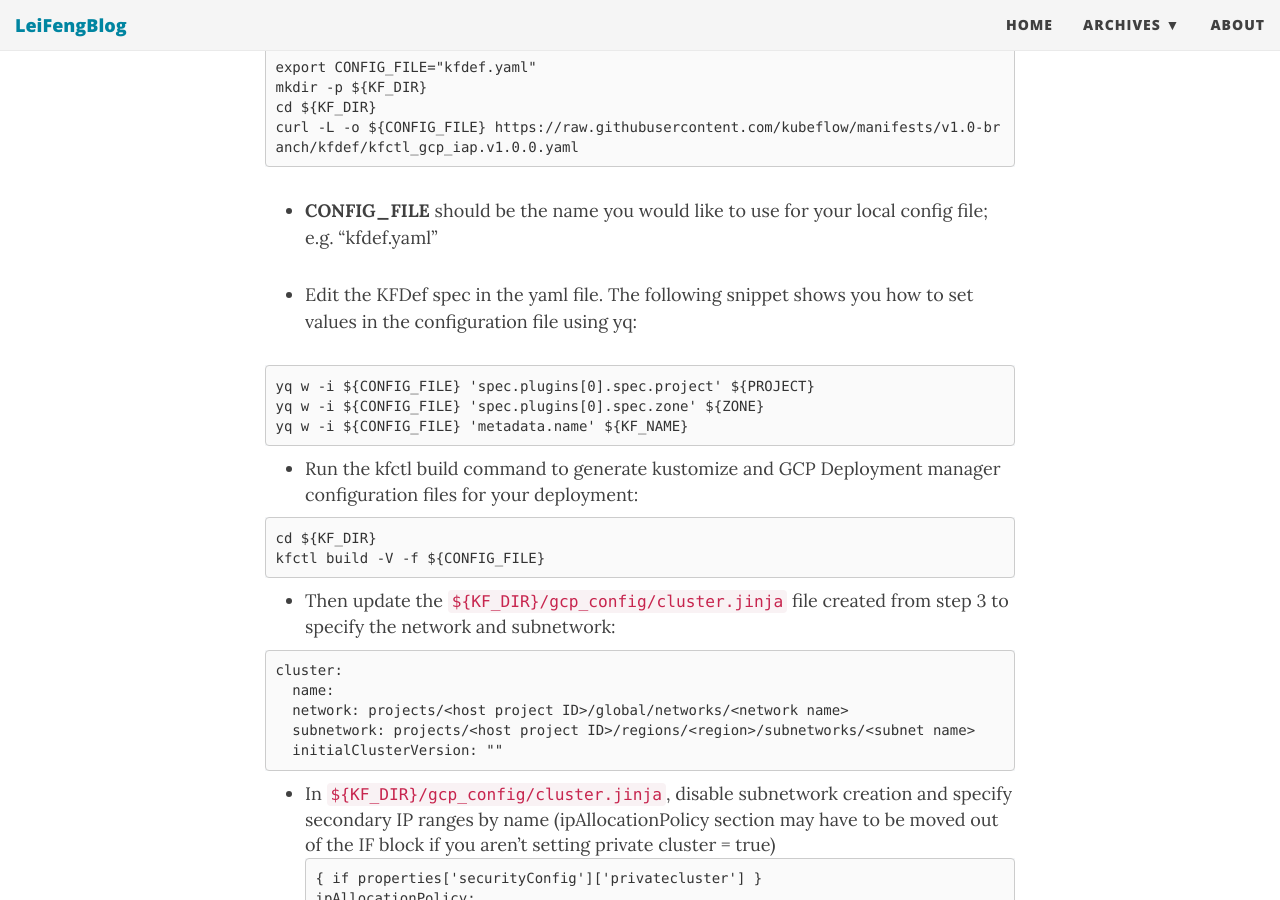
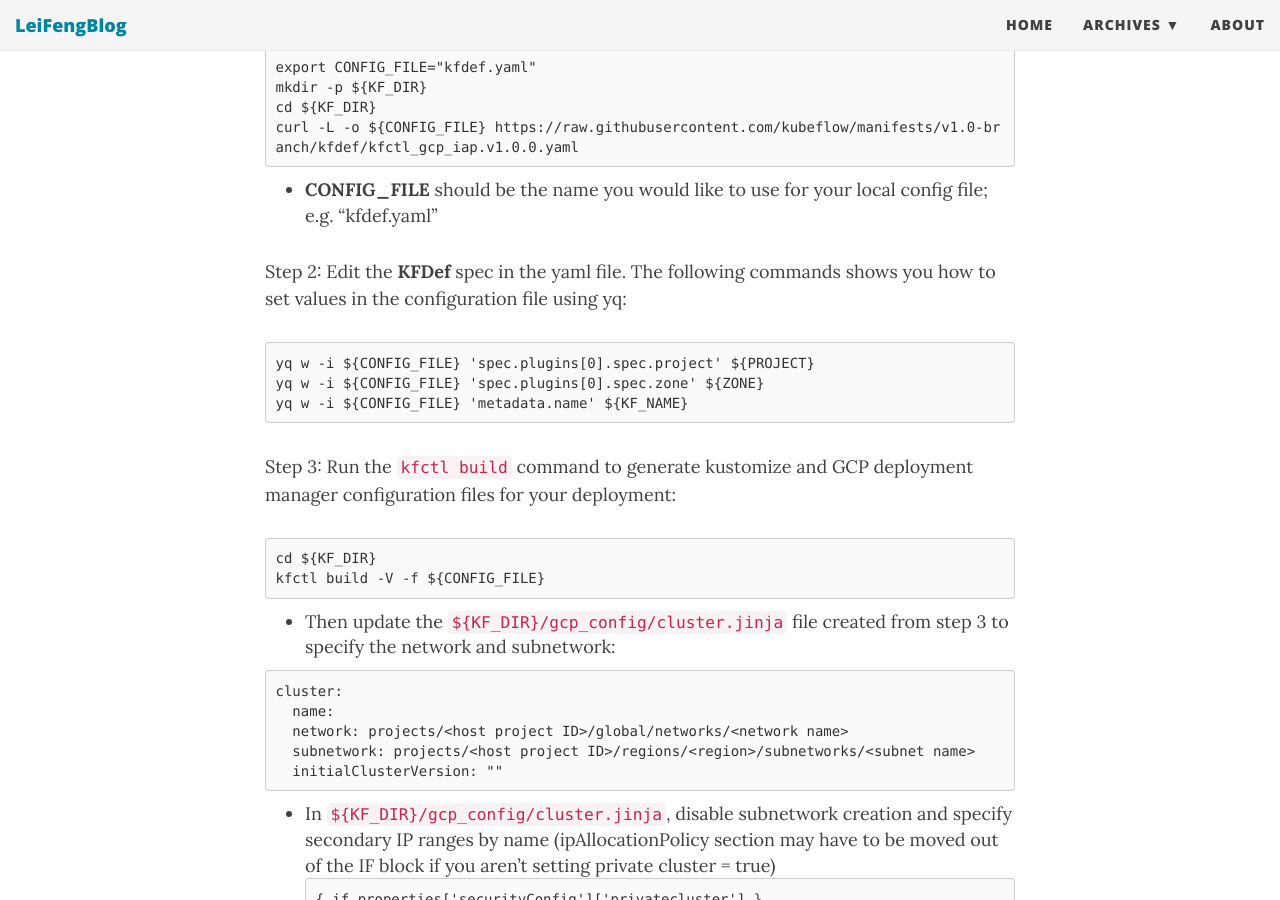
Before and after one commit to stonefl/stonefl.github.io, a Jekyll site: the page built from _posts/2020-03-16-setup-kubeflow-cluster-in-shared-vpc-on-google-cloud-platform.md, in a window 1280 px wide and 900 px high, scrolled down 2561 px. Built offline with Jekyll 4.4.1, drawn with Linux system fonts in a browser that asks for light colours; nearby versions of some CDN libraries; comment, search, counter and statistics services are not loaded.

Commit message:
Update 2020-03-16-setup-kubeflow-cluster-in-shared-vpc-on-google-cloud-platform.md

````diff
--- a/_posts/2020-03-16-setup-kubeflow-cluster-in-shared-vpc-on-google-cloud-platform.md
+++ b/_posts/2020-03-16-setup-kubeflow-cluster-in-shared-vpc-on-google-cloud-platform.md
@@ -83,17 +83,16 @@ mkdir -p ${KF_DIR}
 cd ${KF_DIR}
 curl -L -o ${CONFIG_FILE} https://raw.githubusercontent.com/kubeflow/manifests/v1.0-branch/kfdef/kfctl_gcp_iap.v1.0.0.yaml
 ```
-
 * **CONFIG_FILE** should be the name you would like to use for your local config file; e.g. “kfdef.yaml”
 
-- Edit the KFDef spec in the yaml file. The following snippet shows you how to set values in the configuration file using yq:
-
+Step 2: Edit the **KFDef** spec in the yaml file. The following commands shows you how to set values in the configuration file using yq:
 ```
 yq w -i ${CONFIG_FILE} 'spec.plugins[0].spec.project' ${PROJECT}
 yq w -i ${CONFIG_FILE} 'spec.plugins[0].spec.zone' ${ZONE}
 yq w -i ${CONFIG_FILE} 'metadata.name' ${KF_NAME}
 ```
-- Run the kfctl build command to generate kustomize and GCP Deployment manager configuration files for your deployment:
+
+Step 3: Run the `kfctl build` command to generate kustomize and GCP deployment manager configuration files for your deployment:
 
 ```
 cd ${KF_DIR}
````
